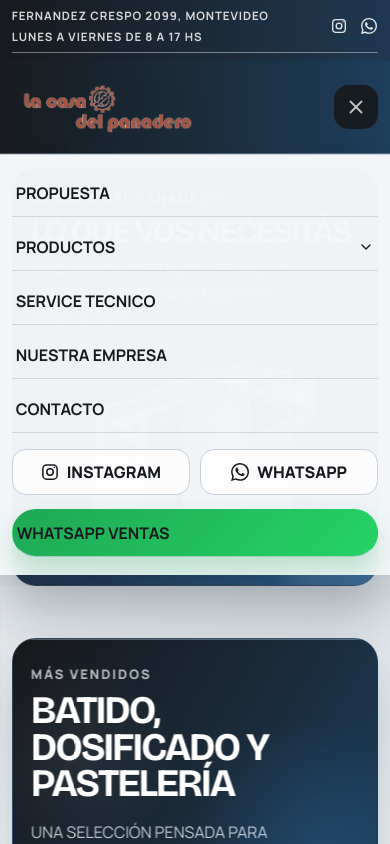
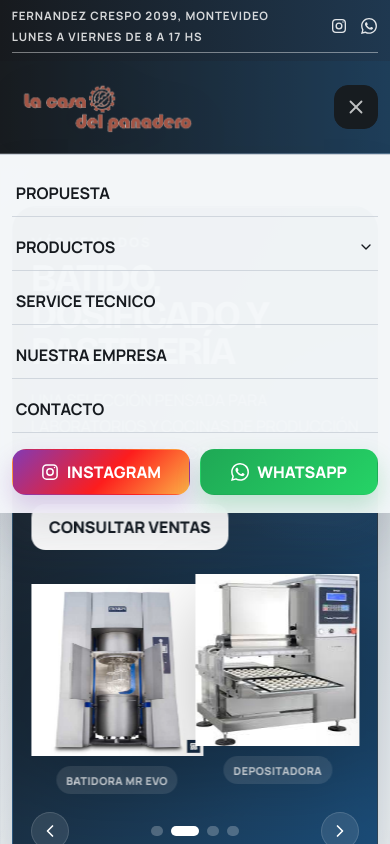
Before and after one commit to navarromaxi/la-casa-del-panadero-web, a Next.js app: page / in a window 390 px wide. Both pictures are taken after a click on the button 356 px from the left and 107 px from the top of the page. Shown: the top 844 px of the page. Built offline with nearby package versions, Linux system fonts and the light colour scheme.

Commit message:
cambios solicitados v7

```diff
--- a/app/globals.css
+++ b/app/globals.css
@@ -2102,10 +2102,6 @@
     color: var(--accent-dark) !important;
   }
 
-  .mobile-whatsapp {
-    margin-top: 8px;
-  }
-
   .mobile-social-row {
     display: grid;
     grid-template-columns: repeat(2, minmax(0, 1fr));
@@ -2113,18 +2109,27 @@
     margin-top: 10px;
   }
 
-  .mobile-social-row a {
+  .mobile-social-link {
     display: inline-flex;
     align-items: center;
     justify-content: center;
     gap: 8px;
     min-height: 46px;
     padding: 10px 12px;
-    border: 1px solid var(--line);
+    border: 1px solid transparent;
     border-radius: 14px;
-    background: rgba(255, 255, 255, 0.8);
-    color: var(--ink);
+    color: #fff;
     font-weight: 800;
+  }
+
+  .mobile-social-instagram {
+    background: linear-gradient(135deg, #833ab4, #fd1d1d 55%, #fcb045);
+    box-shadow: 0 12px 24px rgba(131, 58, 180, 0.22);
+  }
+
+  .mobile-social-whatsapp {
+    background: linear-gradient(135deg, #1fa855, #25d366);
+    box-shadow: 0 12px 24px rgba(31, 168, 85, 0.24);
   }
 
   .brand-grid-mobile-base {
--- a/app/page.tsx
+++ b/app/page.tsx
@@ -154,25 +154,6 @@
 export default function Home() {
   return (
     <main>
-      <section className="mobile-spotlight">
-        <div className="container">
-          <div className="mobile-spotlight-card">
-            <div className="mobile-spotlight-copy">
-              <p className="eyebrow">La Casa del Panadero</p>
-              <h2>Lo que vos necesitás</h2>
-              <p>Maquinaria, respaldo técnico y asesoramiento para mover tu producción.</p>
-            </div>
-            <Image
-              src="/utensilio-grupo-croissant-recorte.png"
-              alt="Maquinaria para panadería"
-              width={900}
-              height={900}
-              className="mobile-spotlight-image"
-              priority
-            />
-          </div>
-        </div>
-      </section>
 
       <section id="inicio" className="hero">
         <div className="container hero-top-carousel">
--- a/app/site-header.tsx
+++ b/app/site-header.tsx
@@ -314,18 +314,27 @@
                 Contacto
               </a>
               <div className="mobile-social-row">
-                <a href={INSTAGRAM_URL} target="_blank" rel="noreferrer" aria-label="Instagram">
+                <a
+                  className="mobile-social-link mobile-social-instagram"
+                  href={INSTAGRAM_URL}
+                  target="_blank"
+                  rel="noreferrer"
+                  aria-label="Instagram"
+                >
                   <InstagramGlyph size={18} />
                   Instagram
                 </a>
-                <a href={salesWhatsAppUrl} target="_blank" rel="noreferrer" aria-label="WhatsApp">
+                <a
+                  className="mobile-social-link mobile-social-whatsapp"
+                  href={salesWhatsAppUrl}
+                  target="_blank"
+                  rel="noreferrer"
+                  aria-label="WhatsApp"
+                >
                   <WhatsAppGlyph size={18} />
                   WhatsApp
                 </a>
               </div>
-              <a className="btn btn-dark mobile-whatsapp" href={salesWhatsAppUrl} target="_blank" rel="noreferrer">
-                WhatsApp ventas
-              </a>
             </div>
           </div>
         ) : null}
```
